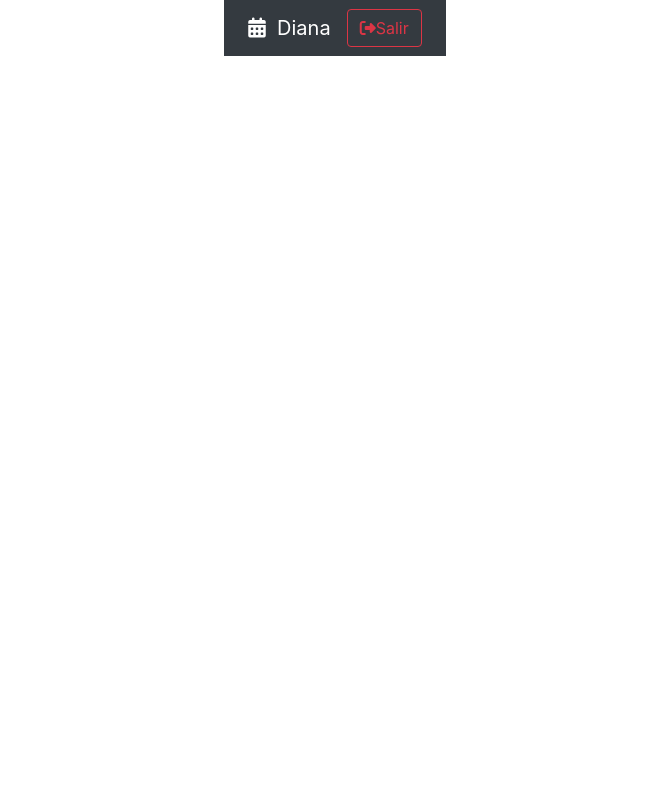
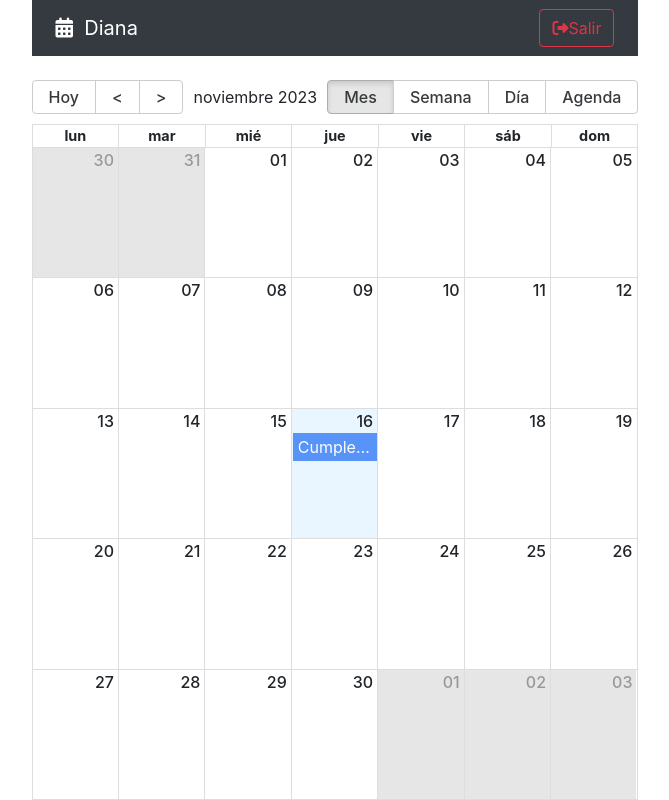
Before and after one commit to dianaCS23/CalendarApp, a React (Vite) app: page / in a window 1280 px wide. Shown: the whole page, without its empty margins (305-974 px from the left). Built offline with nearby package versions, Linux system fonts and the light colour scheme.

Commit message:
Adding calendar

```diff
--- a/package.json
+++ b/package.json
@@ -10,7 +10,9 @@
     "preview": "vite preview"
   },
   "dependencies": {
+    "date-fns": "^2.30.0",
     "react": "^18.2.0",
+    "react-big-calendar": "^1.8.5",
     "react-dom": "^18.2.0",
     "react-router-dom": "6"
   },
--- a/src/calendar/pages/CalendarPage.jsx
+++ b/src/calendar/pages/CalendarPage.jsx
@@ -1,11 +1,62 @@
+import { Calendar} from 'react-big-calendar'
+import 'react-big-calendar/lib/css/react-big-calendar.css';
+
+import { addHours } from 'date-fns';
 import { Navbar } from "../"
+import { localizer, getMessagesES } from '../../helpers';
 
 
+const events = [{
+title: 'Cumpleanos',
+notes: 'Acuerdate',
+start: new Date(),
+end: addHours (new Date (),2),
+bgColor: '#fafafa',
+user: {
+  _id: '123',
+  name: 'Diana'
+}
+
+}]
+
 export const CalendarPage = () => {
+
+  const eventStyleGetter = (event, start, end, isSelected) => {
+
+  const style = {
+    backgroundColor: '#347CF7',
+    borderRadius: '0px',
+    opacity: 0.8,
+    color: 'white'
+
+  }
+
+    return {
+        style
+  }
+
+
+  }
+
+
+
   return (
     <>
     <Navbar/>
 
+    <Calendar
+    culture='es'
+      localizer={ localizer }
+      events={ events }
+      startAccessor="start"
+      endAccessor="end"
+      style={{ height: 'calc( 100vh - 80px)'}}
+      messages={ getMessagesES() }
+      eventPropGetter={eventStyleGetter}
+
+    />
+
+
     </>
   )
 }
--- /dev/null
+++ b/src/helpers/calendarLocalizer.js
@@ -0,0 +1,17 @@
+import { dateFnsLocalizer } from 'react-big-calendar';
+import { format, parse, startOfWeek,getDay } from 'date-fns';
+import enUS from 'date-fns/locale/en-US';
+
+import esES from 'date-fns/locale/es';
+
+
+const locales = {
+  'es': esES,
+}
+ export const localizer = dateFnsLocalizer({
+  format,
+  parse,
+  startOfWeek,
+  getDay,
+  locales,
+})
--- /dev/null
+++ b/src/helpers/getMessages.js
@@ -0,0 +1,22 @@
+
+export const getMessagesES = () => {
+
+return {
+
+    allDay: 'Todo el día',
+    previous: '<',
+    next: '>',
+    today: 'Hoy',
+    month: 'Mes',
+    week: 'Semana',
+    day: 'Día',
+    agenda: 'Agenda',
+    date: 'Fecha',
+    time: 'Hora',
+    event: 'Evento',
+    noEventsInRange: 'No hay eventos en este rango',
+    showMore: total => `+ Ver más (${total})`
+
+};
+
+}
--- /dev/null
+++ b/src/helpers/index.js
@@ -0,0 +1,2 @@
+export * from './calendarLocalizer';
+export * from './getMessages';
```
Also changed, not shown: 1 other file (tests, documents, lock files or other folders).
